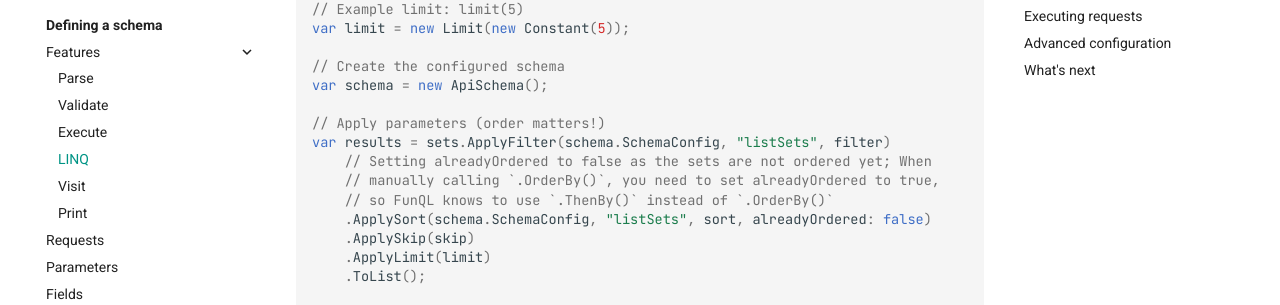
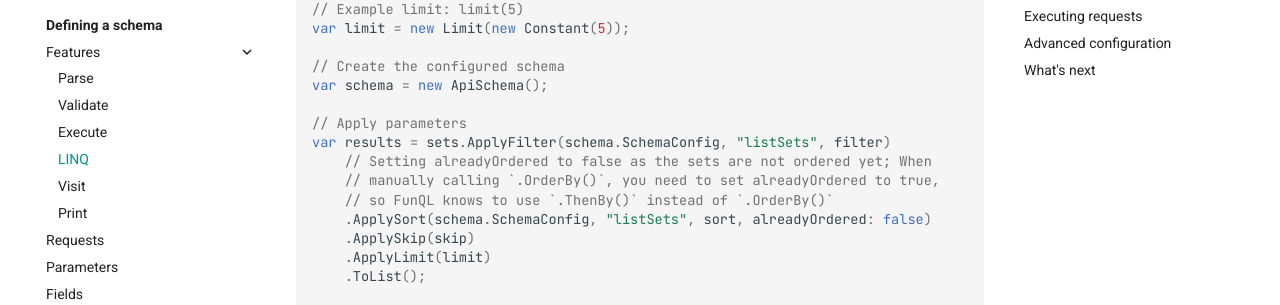
Before and after one commit to funql/funql-dotnet, an MkDocs documentation site: the page built from docs/defining-a-schema/features/linq.md, in a window 1280 px wide and 1400 px high, scrolled down 2359 px. Shown: the part 146-451 px from the top of the window. Built offline with MkDocs 1.6.1 and Material for MkDocs 9.7.7, drawn with Linux system fonts in a browser that asks for light colours; comment, search, counter and statistics services are not loaded; some of the changed text lies outside the part shown.

Commit message:
Update features/linq.md

```diff
--- a/docs/defining-a-schema/features/linq.md
+++ b/docs/defining-a-schema/features/linq.md
@@ -114,7 +114,7 @@ var limit = new Limit(new Constant(5));
 // Create the configured schema
 var schema = new ApiSchema();
 
-// Apply parameters (order matters!)
+// Apply parameters
 var results = sets.ApplyFilter(schema.SchemaConfig, "listSets", filter)
     // Setting alreadyOrdered to false as the sets are not ordered yet; When
     // manually calling `.OrderBy()`, you need to set alreadyOrdered to true,
```
Also changed, not shown: other parts of docs/defining-a-schema/features/linq.md (+1 -1 lines).
